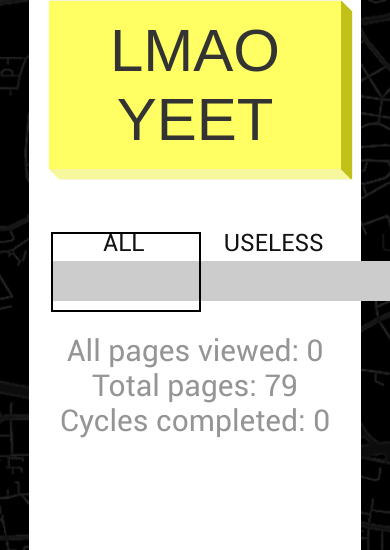
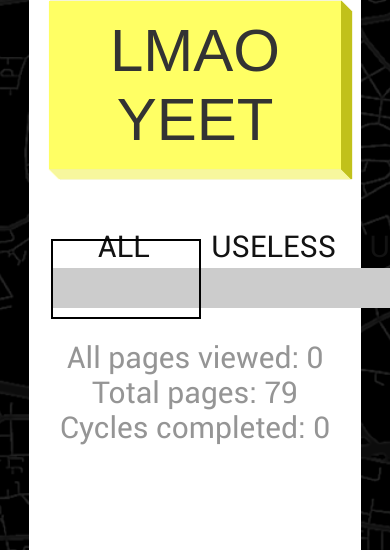
Before and after one commit to Xenu47/Xenu47.github.io, a PHP site: page /pages/randomizer.html in a window 390 px wide; the page is wider, and only the part inside the window is pictured. Shown: the part 791-1341 px from the top of that part. Run offline with PHP 8.4, Linux system fonts and the light colour scheme.

Commit message:
mobile font size fix

```diff
--- a/styles/randomizer.css
+++ b/styles/randomizer.css
@@ -61,6 +61,7 @@
 
 /* слайдер выбора списка для рандомийзера */
 #randomizer_choose {
+	font-size: 30px;
 	width: 600px;
 	padding-top: 60px;
 	margin: auto;
```
